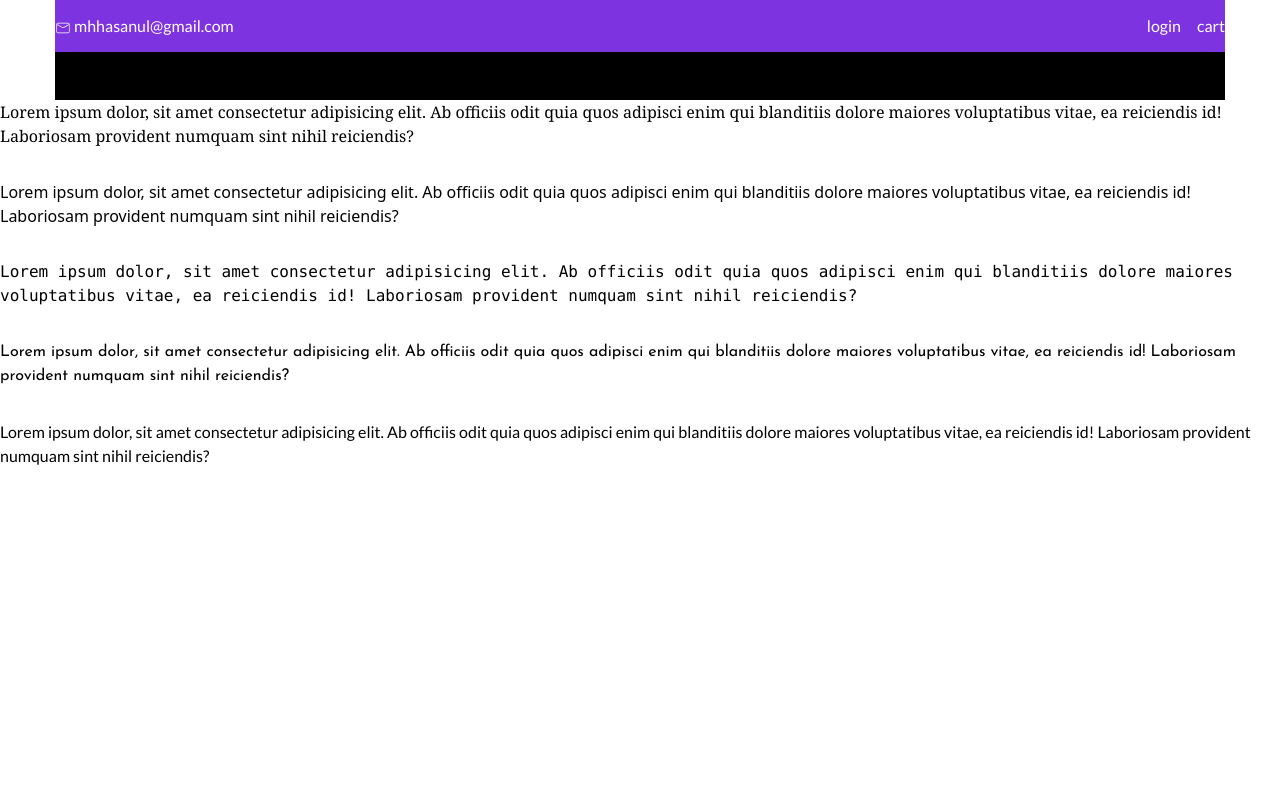
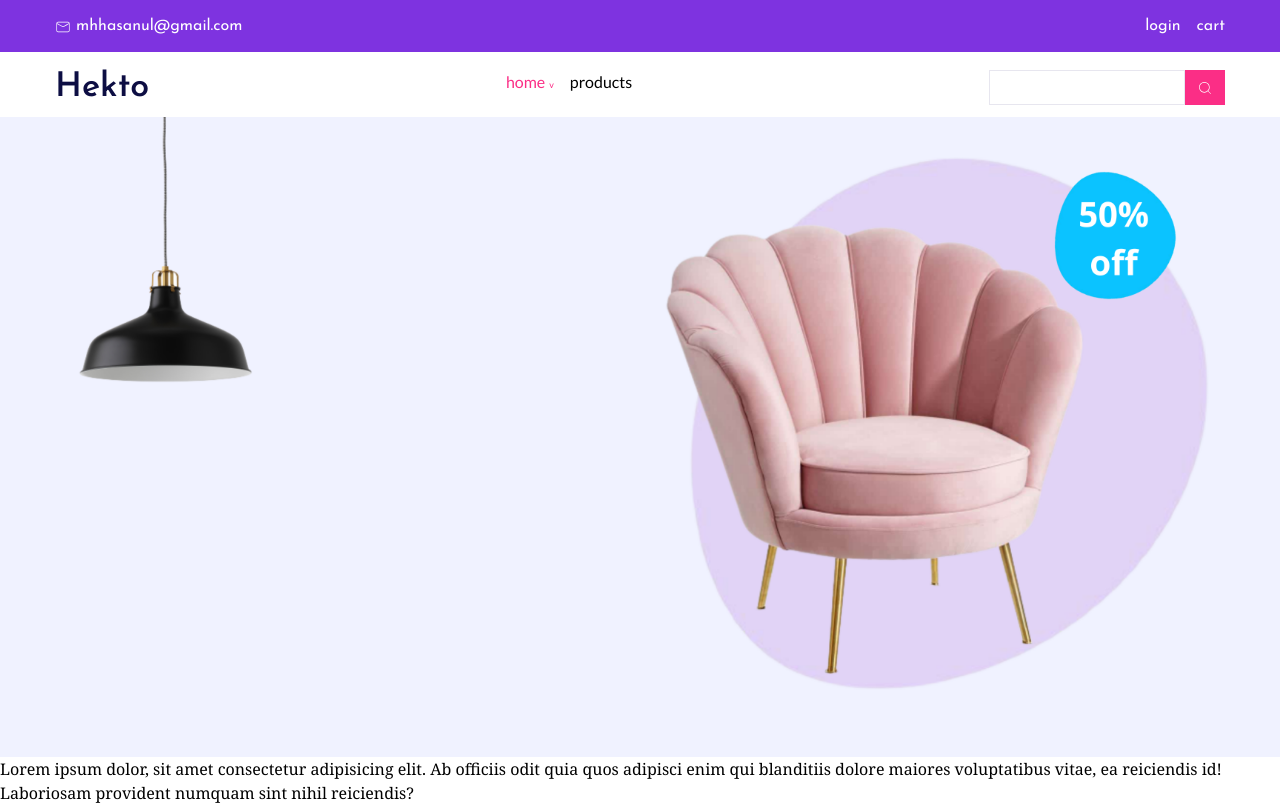
Before and after one commit to sagartmg2/react2080, a React (Vite) app in the folder ecommerce-client/: page / in a window 1280 px wide. Shown: the top 805 px of the page. Built offline with nearby package versions, Linux system fonts and the light colour scheme.

Commit message:
navbar, re-usable colors and image integration

```diff
--- a/ecommerce-client/src/index.css
+++ b/ecommerce-client/src/index.css
@@ -12,6 +12,9 @@
     .container{
         @apply mx-auto max-w-[1170px]
     }
+    .leading-auto{
+        @apply leading-[normal]  /* using arbitary values;  line-height:normal  equivalent of figma line-height:auto */
+    }
 }
 
 /* .container{
@@ -19,3 +22,11 @@
     margin-left: auto;
     margin-right: auto;
 } */
+
+/*
+    #logo:hover{
+        transform: translate(10px ,-10px);
+        text-decoration: underline;
+        transition-property: all;
+        transition-duration: .5s;}
+*/
--- a/ecommerce-client/src/pages/Home.jsx
+++ b/ecommerce-client/src/pages/Home.jsx
@@ -1,11 +1,14 @@
 import React from "react";
 import { CiMail } from "react-icons/ci";
+import { CiSearch } from "react-icons/ci";
+import Banner1 from "../assets/banner-1.png"
 
 export default function Home() {
   return (
     <>
       <header>
-        <nav className="container bg-[#7E33E0] py-[14px] text-white flex justify-between">
+        <div className="bg-primary">
+          <nav className=" font-josefin container  py-[14px] text-white flex justify-between">
             <div>
               <CiMail className="inline-block" /> mhhasanul@gmail.com
             </div>
@@ -14,8 +17,42 @@ export default function Home() {
               <span className="ml-4">cart</span>
             </div>
           </nav>
-        <nav className="bg-black container h-12 "></nav>
+        </div>
+
+        <nav className="container flex  justify-between pt-[18px] pb-[12px] ">
+          <a
+            id="logo"
+            href=""
+            className="inline-block leading-auto text-[34px] font-josefin font-semibold text-primary-dark hover:text-secondary"
+          >
+            Hekto
+          </a>
+          <div className="flex gap-4">
+            <a href="" className="text-secondary">
+              home
+              <span className="text-[9px] ml-1">v</span>
+            </a>
+            <a href="" className="hover:text-secondary">
+              products
+            </a>
+          </div>
+          <form className=" flex">
+            <input
+              className="focus:border-secondary px-2 py-1
+              focus:transition-all
+             focus:outline-none border border-primary-light "
+              type="text"
+            />
+            <button className="bg-secondary px-3">
+              <CiSearch className="text-white" />
+            </button>
+          </form>
+        </nav>
       </header>
+      {/* <img src="../assets/banner-1.png" /> */}
+      {/* <img src={Banner1} /> */}
+      <img src="/assets/banner-1.png" />
+
       {/* ctrl + shift + \ */}
       <p className="font-serif mb-8">
         Lorem ipsum dolor, sit amet consectetur adipisicing elit. Ab officiis
@@ -41,7 +78,8 @@ export default function Home() {
         vitae, ea reiciendis id! Laboriosam provident numquam sint nihil
         reiciendis?
       </p>
-      <p className="font-lato mb-8">
+
+      <p className="font-lato mb-8 w-[150px] ">
         Lorem ipsum dolor, sit amet consectetur adipisicing elit. Ab officiis
         odit quia quos adipisci enim qui blanditiis dolore maiores voluptatibus
         vitae, ea reiciendis id! Laboriosam provident numquam sint nihil
--- a/ecommerce-client/tailwind.config.js
+++ b/ecommerce-client/tailwind.config.js
@@ -1,17 +1,21 @@
-const defaultTheme = require('tailwindcss/defaultTheme')
+const defaultTheme = require("tailwindcss/defaultTheme");
 
 /** @type {import('tailwindcss').Config} */
 export default {
-  content: [
-    "./src/**/*.{js,ts,jsx,tsx}",
-  ],
+  content: ["./src/**/*.{js,ts,jsx,tsx}"],
   theme: {
     extend: {
       fontFamily: {
-        'josefin': ['"Josefin Sans"', ...defaultTheme.fontFamily.sans],
-        'lato': ['"Lato"', ...defaultTheme.fontFamily.sans],
+        josefin: ['"Josefin Sans"', ...defaultTheme.fontFamily.sans],
+        lato: ['"Lato"', ...defaultTheme.fontFamily.sans],
+      },
+      colors: {
+        primary: "#7E33E0",
+        "primary-dark": "#0D0E43",
+        "primary-light": "#E7E6EF",
+        secondary: "#FB2E86",
       },
     },
   },
   plugins: [],
-}
+};
```
Also changed, not shown: ecommerce-client/public/assets/banner-1.png (added), ecommerce-client/src/assets/banner-1.png (added). Lines whose indentation alone changed are shown as unchanged.
